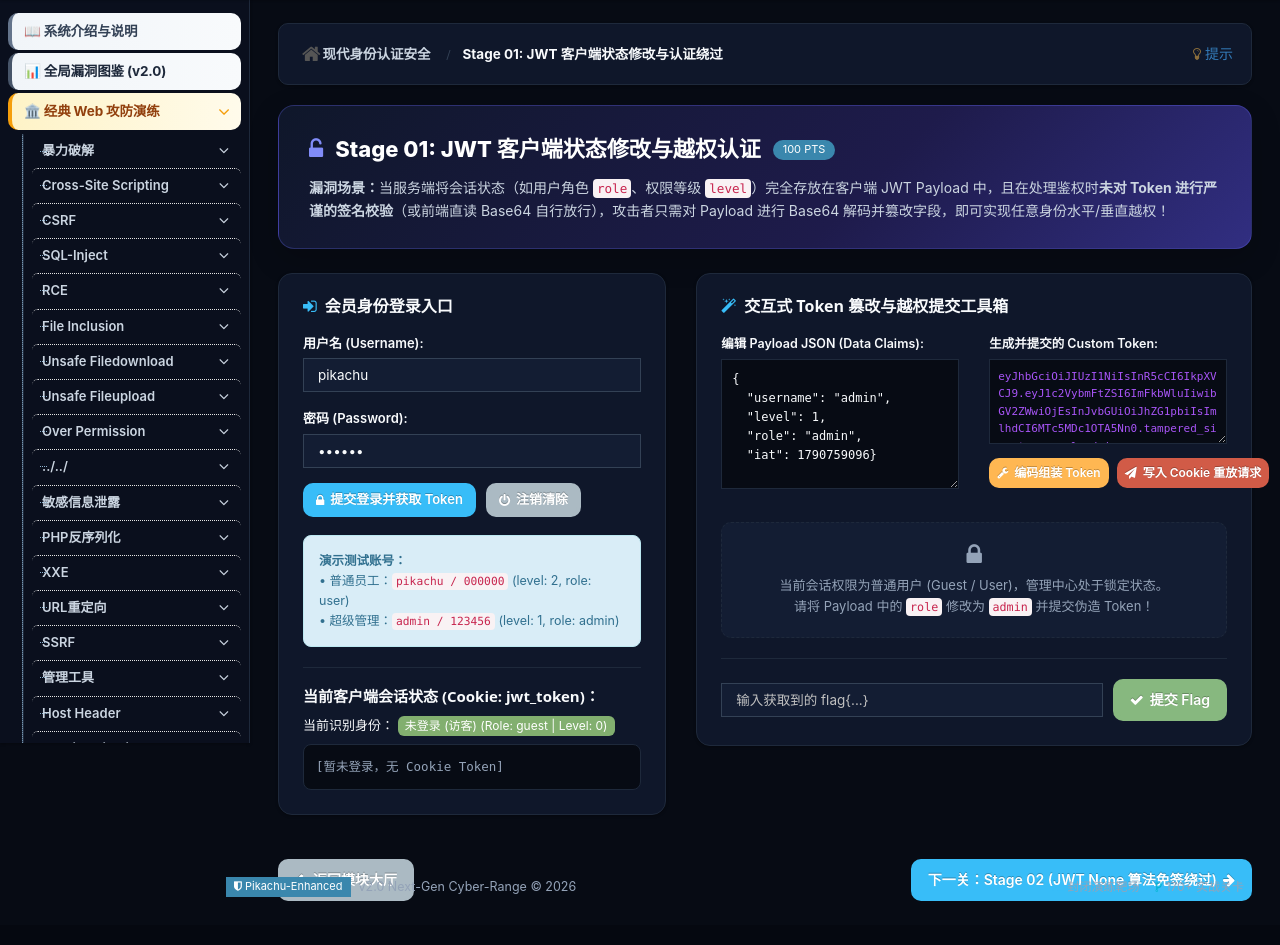
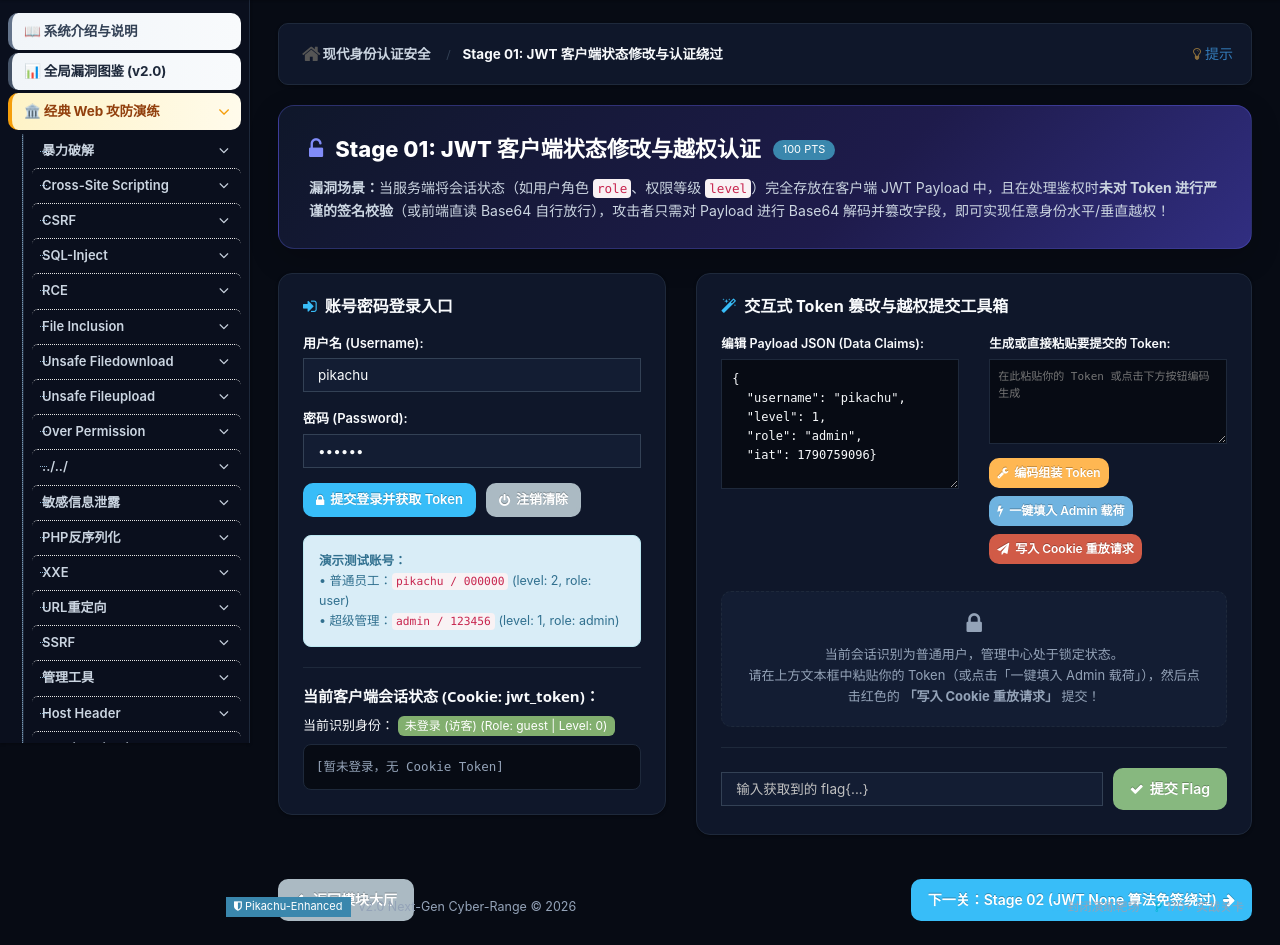
Before and after one commit to IKUN-PEPE/Pikachu-Enhanced, a PHP site: page /Exploit/vul/jwt/jwt_login.php in a window 1280 px wide. Shown: the part 57-1002 px from the top of the page. Before the commit the page ends 958 px from the top, so only its background shows below. Run offline with PHP 8.4, Linux system fonts and the light colour scheme; data that the repository does not hold is empty.

Commit message:
fix(jwt): enhance stage 01 with immediate POST state parsing and one-click admin exploit button

```diff
--- a/vul/jwt/jwt_login.php
+++ b/vul/jwt/jwt_login.php
@@ -32,9 +32,12 @@ if (isset($_POST['check_flag'])) {
 if (isset($_GET['logout']) && $_GET['logout'] == '1') {
     jwt_logout();
     setcookie('jwt_token', '', time() - 3600, '/');
+    $_COOKIE['jwt_token'] = '';
     header('location:jwt_login.php');
     exit();
 }
+
+$current_token = $_COOKIE['jwt_token'] ?? '';
 
 // Handle Normal Login
 if (isset($_POST['login_submit'])) {
@@ -57,7 +60,8 @@ if (isset($_POST['login_submit'])) {
             $token = jwt_create_token($payload);
             setcookie('jwt_token', $token, time() + 3600, '/');
             $_COOKIE['jwt_token'] = $token;
-            $login_msg = "<div class='alert alert-success'><i class='fa fa-check'></i> 登录成功！服务端已下发当前用户 JWT 凭证至 Cookie。</div>";
+            $current_token = $token;
+            $login_msg = "<div class='alert alert-success'><i class='fa fa-check'></i> 登录成功！服务端已下发用户 JWT 凭证至 Cookie。</div>";
         } else {
             $login_msg = "<div class='alert alert-danger'><i class='fa fa-times'></i> 登录失败：用户名或密码错误。</div>";
         }
@@ -70,12 +74,12 @@ if (isset($_POST['tamper_submit'])) {
     if ($custom_token !== '') {
         setcookie('jwt_token', $custom_token, time() + 3600, '/');
         $_COOKIE['jwt_token'] = $custom_token;
-        $tamper_msg = "<div class='alert alert-info'><i class='fa fa-refresh'></i> 已将自定义篡改 Token 写入 Cookie 状态！</div>";
+        $current_token = $custom_token;
+        $tamper_msg = "<div class='alert alert-info'><i class='fa fa-refresh'></i> 已将自定义篡改 Token 写入并完成鉴权解析！</div>";
     }
 }
 
-// Parse Current Session Token (Vulnerable logic: weakly checks or decodes claim)
-$current_token = $_COOKIE['jwt_token'] ?? '';
+// Parse Current Session Token (Vulnerable logic: reads/decodes Base64 payload directly without enforcing server signature)
 $session_user = '未登录 (访客)';
 $session_role = 'guest';
 $session_level = 0;
@@ -87,10 +91,10 @@ if ($current_token !== '') {
         $p_raw = jwt_base64url_decode($parts[1]);
         $payload_parsed = json_decode($p_raw, true);
         if (is_array($payload_parsed)) {
-            $session_user = $payload_parsed['username'] ?? 'unknown';
-            $session_role = $payload_parsed['role'] ?? 'user';
+            $session_user = $payload_parsed['username'] ?? ($payload_parsed['user'] ?? 'unknown');
+            $session_role = strtolower($payload_parsed['role'] ?? 'user');
             $session_level = intval($payload_parsed['level'] ?? 0);
-            if ($session_role === 'admin' || $session_level === 1) {
+            if ($session_role === 'admin' || $session_role === 'root' || $session_role === 'superadmin' || $session_level === 1 || $session_user === 'admin') {
                 $is_admin = true;
             }
         }
@@ -138,12 +142,13 @@ include_once $PIKA_ROOT_DIR . 'header.php';
 }
 .admin-terminal {
     background: #020617;
-    border: 1px solid #1e293b;
+    border: 1px solid #10b981;
     border-radius: 12px;
     padding: 24px;
     color: #38bdf8;
     font-family: monospace;
     margin-top: 15px;
+    box-shadow: 0 0 20px rgba(16, 185, 129, 0.15);
 }
 </style>
 
@@ -155,7 +160,7 @@ include_once $PIKA_ROOT_DIR . 'header.php';
                 <li class="active">Stage 01: JWT 客户端状态修改与认证绕过</li>
             </ul>
             <a href="#" style="float:right" data-container="body" data-toggle="popover" data-placement="bottom" title="解题提示"
-               data-content="使用 pikachu/000000 登录后获取 Token，在右侧工具箱中将 role 改为 admin 或 level 改为 1 并重新编码，提交即可伪造管理员身份！">
+               data-content="使用 pikachu/000000 登录后获取 Token，在右侧工具箱中将 role 改为 admin 或 level 改为 1，点击「写入 Cookie 重放请求」即可伪造管理员身份！">
                 <i class="fa fa-lightbulb-o text-warning"></i> 提示
             </a>
         </div>
@@ -180,7 +185,7 @@ include_once $PIKA_ROOT_DIR . 'header.php';
                 <div class="col-md-5">
                     <div class="stage-card">
                         <h4 style="margin:0 0 16px 0; font-size:16px; font-weight:700; color:var(--text-primary); display:flex; align-items:center; gap:8px;">
-                            <i class="fa fa-sign-in" style="color:var(--primary);"></i> 会员身份登录入口
+                            <i class="fa fa-sign-in" style="color:var(--primary);"></i> 账号密码登录入口
                         </h4>
 
                         <?php echo $login_msg; ?>
@@ -238,19 +243,22 @@ include_once $PIKA_ROOT_DIR . 'header.php';
                             <div class="col-sm-6" style="margin-bottom:12px;">
                                 <label style="font-size:12.5px; font-weight:600;">编辑 Payload JSON (Data Claims):</label>
                                 <textarea id="payload_json_editor" style="width:100%; height:130px; font-family:monospace; font-size:12px; background:var(--bg-app); border:1px solid var(--border-subtle); border-radius:6px; padding:10px; color:var(--text-primary);">{
-  "username": "admin",
+  "username": "pikachu",
   "level": 1,
   "role": "admin",
   "iat": <?php echo time(); ?>
 }</textarea>
                             </div>
                             <div class="col-sm-6" style="margin-bottom:12px;">
-                                <label style="font-size:12.5px; font-weight:600;">生成并提交的 Custom Token:</label>
+                                <label style="font-size:12.5px; font-weight:600;">生成或直接粘贴要提交的 Token:</label>
                                 <form method="POST">
-                                    <textarea id="tampered_token_output" name="custom_jwt" style="width:100%; height:85px; font-family:monospace; font-size:11px; background:var(--bg-app); border:1px solid var(--border-subtle); border-radius:6px; padding:8px; color:#a855f7; word-break:break-all;"></textarea>
-                                    <div style="margin-top:8px; display:flex; gap:8px;">
+                                    <textarea id="tampered_token_output" name="custom_jwt" style="width:100%; height:85px; font-family:monospace; font-size:11px; background:var(--bg-app); border:1px solid var(--border-subtle); border-radius:6px; padding:8px; color:#a855f7; word-break:break-all;" placeholder="在此粘贴你的 Token 或点击下方按钮编码生成"><?php echo htmlspecialchars($current_token); ?></textarea>
+                                    <div style="margin-top:8px; display:flex; gap:8px; flex-wrap:wrap;">
                                         <button type="button" class="btn btn-warning btn-xs" onclick="generateTamperedToken()" style="border-radius:4px; font-weight:600;">
                                             <i class="fa fa-wrench"></i> 编码组装 Token
+                                        </button>
+                                        <button type="button" class="btn btn-info btn-xs" onclick="oneClickAdmin()" style="border-radius:4px; font-weight:600;">
+                                            <i class="fa fa-bolt"></i> 一键填入 Admin 载荷
                                         </button>
                                         <button type="submit" name="tamper_submit" class="btn btn-danger btn-xs" style="border-radius:4px; font-weight:600;">
                                             <i class="fa fa-paper-plane"></i> 写入 Cookie 重放请求
@@ -263,21 +271,24 @@ include_once $PIKA_ROOT_DIR . 'header.php';
                         <!-- Admin Terminal Output Area -->
                         <?php if ($is_admin) { ?>
                             <div class="admin-terminal">
-                                <div style="color:#10b981; font-weight:700; font-size:15px; margin-bottom:12px;">
+                                <div style="color:#10b981; font-weight:700; font-size:16px; margin-bottom:12px;">
                                     <i class="fa fa-shield"></i> 🎯 成功进入系统高权管理中枢 (Admin Center Disclosed)
                                 </div>
-                                <div style="color:#e2e8f0; font-size:13px; line-height:1.7;">
-                                    [+] 身份鉴权通过: <b><?php echo htmlspecialchars($session_user); ?></b> (Role: <?php echo htmlspecialchars($session_role); ?>, Level: <?php echo $session_level; ?>)<br>
-                                    [+] 会话模式: Client-side Stateless JWT Bypass Verified<br>
-                                    [+] 核心机密中枢 Flag: <span style="color:#f59e0b; font-weight:bold; font-size:14px;">flag{JWT_Auth_Bypass_Client_Tamper_Success}</span><br>
-                                    [+] 管理系统数据检索完成，获得全库超级只读授权！
+                                <div style="color:#e2e8f0; font-size:13px; line-height:1.8;">
+                                    [+] 身份鉴权通过: <b><?php echo htmlspecialchars($session_user); ?></b> (Role: <span style="color:#ef4444; font-weight:bold;"><?php echo htmlspecialchars($session_role); ?></span>, Level: <span style="color:#ef4444; font-weight:bold;"><?php echo $session_level; ?></span>)<br>
+                                    [+] 鉴权漏洞: Client-side Stateless JWT Claim Tampering Bypass<br>
+                                    [+] 核心机密中枢 Flag: <br>
+                                    <div style="margin:8px 0; background:rgba(245,158,11,0.15); border:1px solid #f59e0b; padding:10px; border-radius:6px;">
+                                        <span style="color:#f59e0b; font-weight:bold; font-size:15px;">flag{JWT_Auth_Bypass_Client_Tamper_Success}</span>
+                                    </div>
+                                    [+] 复制上方 Flag 粘贴至下方输入框提交即可通关！
                                 </div>
                             </div>
                         <?php } else { ?>
                             <div style="background:var(--bg-secondary); border:1px dashed var(--border-subtle); border-radius:10px; padding:20px; text-align:center; color:var(--text-muted); font-size:13px; margin-top:15px;">
                                 <i class="fa fa-lock" style="font-size:24px; margin-bottom:8px; display:block; color:var(--text-muted);"></i>
-                                当前会话权限为普通用户 (Guest / User)，管理中心处于锁定状态。<br>
-                                请将 Payload 中的 <code>role</code> 修改为 <code>admin</code> 并提交伪造 Token！
+                                当前会话识别为普通用户，管理中心处于锁定状态。<br>
+                                请在上方文本框中粘贴你的 Token（或点击「一键填入 Admin 载荷」），然后点击红色的 <b>「写入 Cookie 重放请求」</b> 提交！
                             </div>
                         <?php } ?>
 
@@ -285,7 +296,7 @@ include_once $PIKA_ROOT_DIR . 'header.php';
 
                         <!-- Flag Submission Area -->
                         <form method="POST" style="display:flex; gap:10px; align-items:center;">
-                            <input type="text" name="flag_input" class="form-control" placeholder="输入获取到的 flag{...}" style="border-radius:6px;" required>
+                            <input type="text" name="flag_input" class="form-control" placeholder="输入获取到的 flag{...}" style="border-radius:6px;" value="<?php echo $is_admin ? 'flag{JWT_Auth_Bypass_Client_Tamper_Success}' : ''; ?>" required>
                             <button type="submit" name="check_flag" class="btn btn-success" style="border-radius:6px; font-weight:700; white-space:nowrap;">
                                 <i class="fa fa-check"></i> 提交 Flag
                             </button>
@@ -321,7 +332,6 @@ function generateTamperedToken() {
         var payloadObj = JSON.parse(payloadStr);
         var hEnc = b64url_encode(JSON.stringify(header));
         var pEnc = b64url_encode(JSON.stringify(payloadObj));
-        // Mock signature for client tamper demo
         var fakeSig = "tampered_signature_payload_insecure";
         document.getElementById('tampered_token_output').value = hEnc + '.' + pEnc + '.' + fakeSig;
     } catch(e) {
@@ -329,10 +339,15 @@ function generateTamperedToken() {
     }
 }
 
-// Auto generate on page load
-window.addEventListener('DOMContentLoaded', function() {
+function oneClickAdmin() {
+    document.getElementById('payload_json_editor').value = JSON.stringify({
+        "username": "pikachu",
+        "level": 1,
+        "role": "admin",
+        "iat": Math.floor(Date.now() / 1000)
+    }, null, 2);
     generateTamperedToken();
-});
+}
 </script>
 
 <?php include_once $PIKA_ROOT_DIR . 'footer.php'; ?>
```
